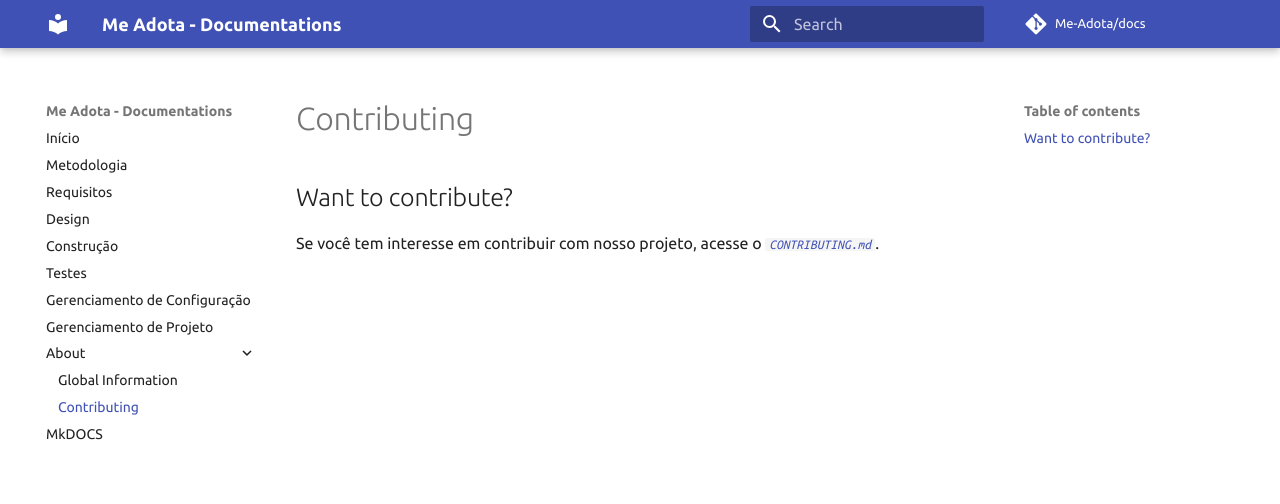
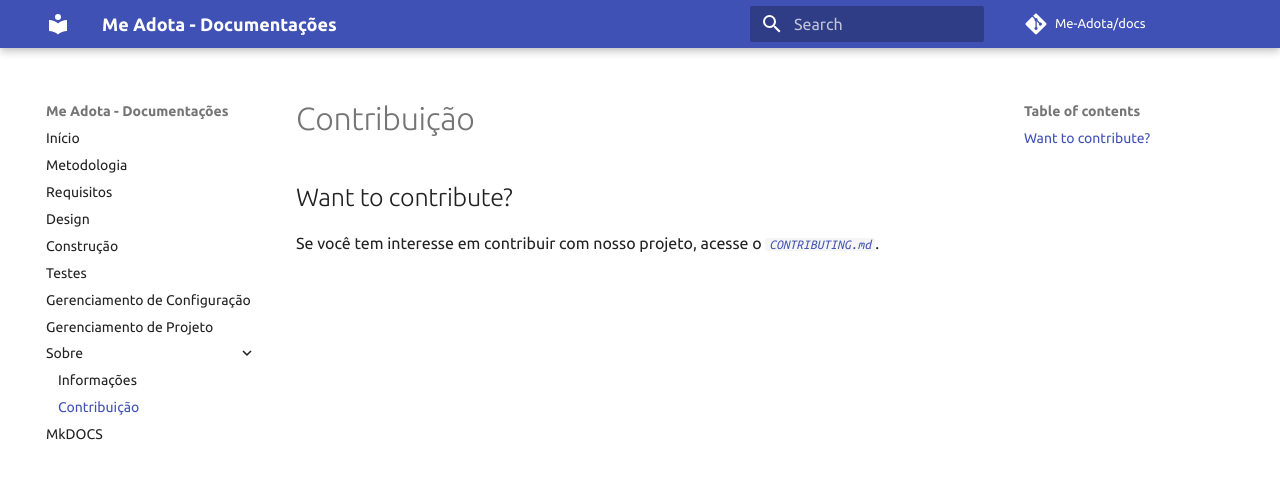
Before and after one commit to Me-Adota/docs, an MkDocs documentation site: the page built from docs/about/contributing.md, in a window 1280 px wide. Shown: the top 504 px of the page. Built offline with MkDocs 1.6.1 and Material for MkDocs 9.7.7, drawn with Linux system fonts in a browser that asks for light colours; comment, search, counter and statistics services are not loaded.

Commit message:
:arrow_up: Updated mkdocs.yml

```diff
--- a/mkdocs.yml
+++ b/mkdocs.yml
@@ -1,5 +1,4 @@
-site_name: Me Adota - Documentations
-
+site_name: Me Adota - Documentações
 nav:
   - Início: index.md
   - Metodologia: methodology.md
@@ -9,9 +8,9 @@ nav:
   - Testes: testing.md
   - Gerenciamento de Configuração: configuration.md
   - Gerenciamento de Projeto: management.md
-  - About:
-    - Global Information: about/about.md
-    - Contributing: about/contributing.md
+  - Sobre:
+    - Informações: about/about.md
+    - Contribuição: about/contributing.md
   - MkDOCS: mkdocs.md
 theme:
   name: material
```
